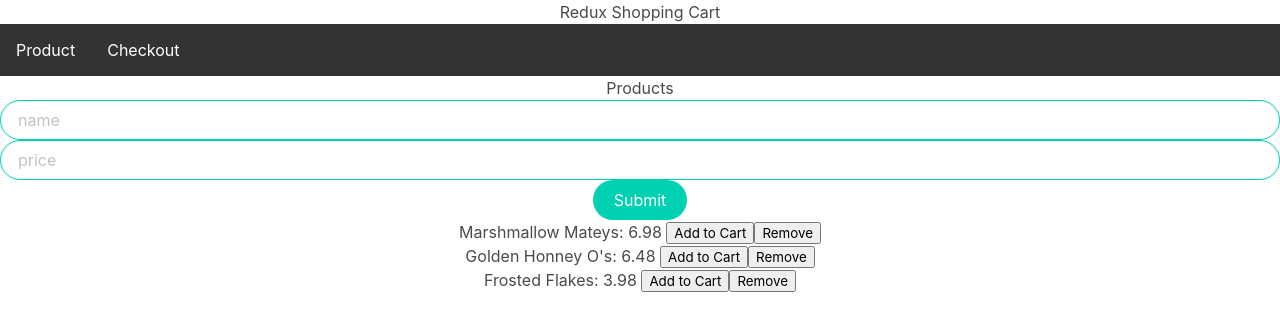
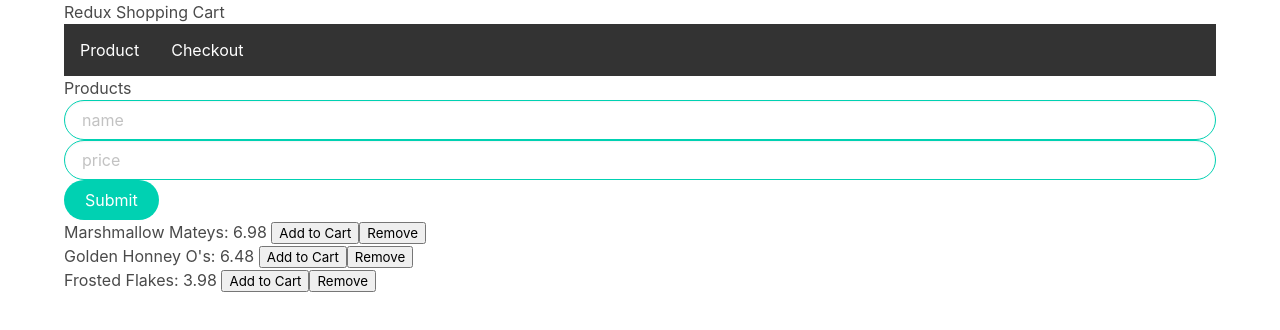
Before and after one commit to awburgard/redux-shopping-cart, a React (Create React App) app: page / in a window 1280 px wide. Shown: the top 330 px of the page. Built offline with nearby package versions, Linux system fonts and the light colour scheme.

Commit message:
adds container

```diff
--- a/src/components/App/App.js
+++ b/src/components/App/App.js
@@ -2,6 +2,7 @@ import React, { Component } from 'react';
 import './App.css';
 // Shorthand import, {} in import is called destructuring
 import { HashRouter as Router, Route, Link } from 'react-router-dom';
+import 'bulma/css/bulma.css'
 
 // Components
 import Products from '../Products/Products.js';
@@ -10,11 +11,11 @@ import Checkout from '../Checkout/Checkout.js';
 class App extends Component {
   render() {
     return (
-      <div className="App">
+      <div className="container">
         <h1>Redux Shopping Cart</h1>
 
         <Router>
-          <div>
+          <div className="hero">
             <ul className="nav">
               <li>
                 <Link to="/">Product</Link>
```
